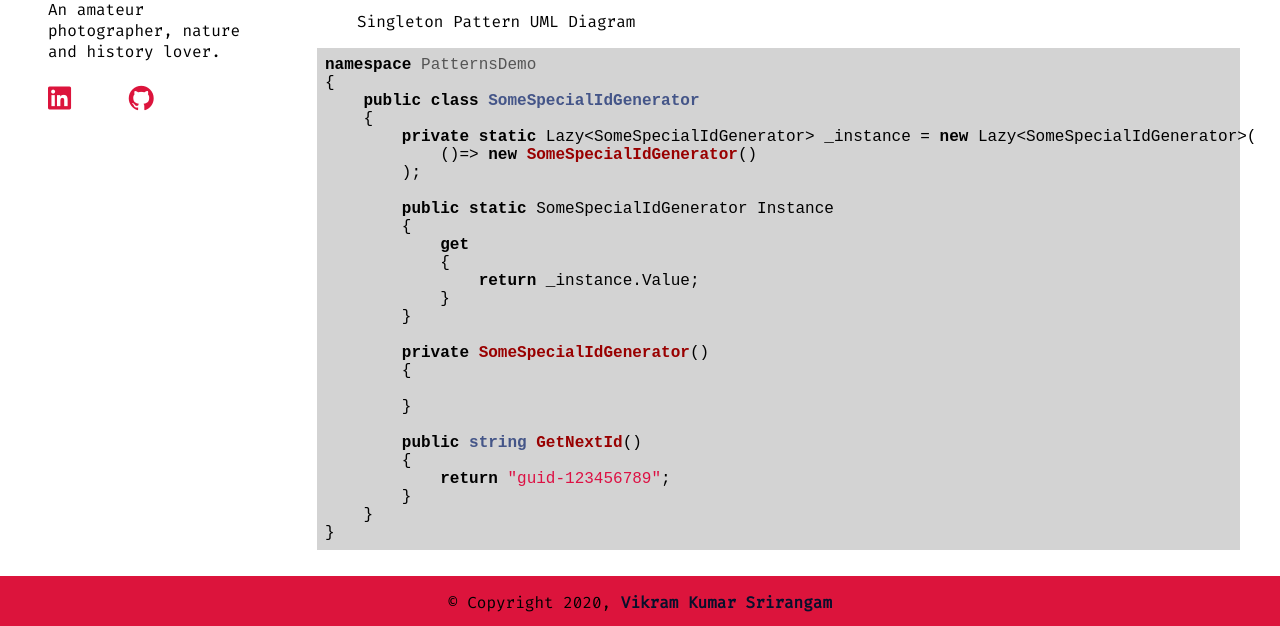
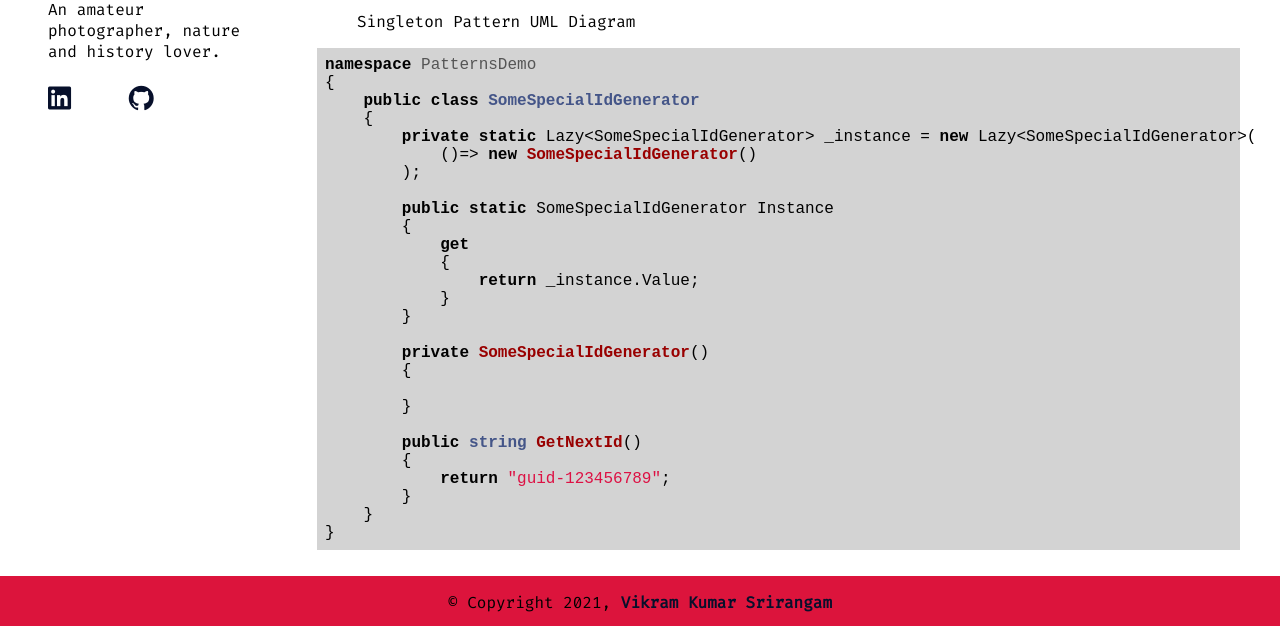
Before and after one commit to srirangamv/srirangamv.github.io, a Jekyll site: the page built from index.html, in a window 1280 px wide. Shown: the part 518-1144 px from the top of the page. Built offline with Jekyll 4.4.1, drawn with Linux system fonts in a browser that asks for light colours; the list of posts is cut into pages by our own code.

Commit message:
CSS  changes.

```diff
--- a/_layouts/default.html
+++ b/_layouts/default.html
@@ -107,7 +107,7 @@
         <footer>
             <!-- Footer content -->
             <span>
-                © Copyright 2020, <a href="https://vwtt.github.io" target="_blank" rel="noopener">Vikram Kumar Srirangam</a>
+                © Copyright 2021, <a href="https://vwtt.github.io" target="_blank" rel="noopener">Vikram Kumar Srirangam</a>
             </span>
         </footer>
     </div>
--- a/css/style.css
+++ b/css/style.css
@@ -207,7 +207,6 @@
         .social {
             font-size: xx-large;
             text-decoration: none;
-            color:crimson;
         }
 
         .icon {
```
